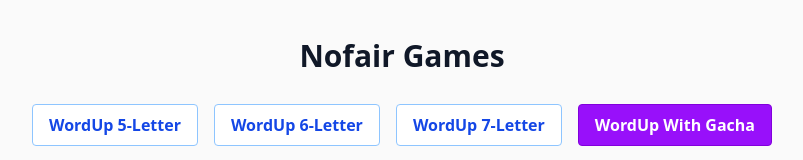
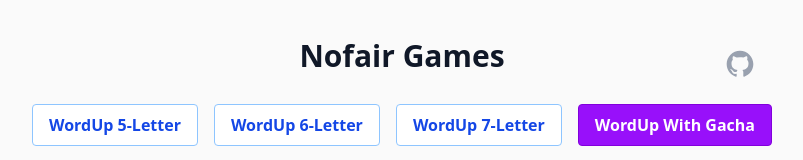
Before and after one commit to haplesshero13/mini-games, a React (Vite) app: page / in a window 1280 px wide. Shown: the top 160 px of the page, without its empty margins (238-1041 px from the left). Built offline with nearby package versions, Linux system fonts and the light colour scheme.

Commit message:
Add github link

```diff
--- a/src/App.tsx
+++ b/src/App.tsx
@@ -9,7 +9,27 @@ export const App: React.FC = () => {
 
   return (
     <div className="mx-auto p-2 sm:p-8 relative flex flex-col min-h-screen max-w-screen text-center bg-zinc-50">
-      <header className="w-full flex flex-col justify-center items-center relative min-h-12">
+      <header className="w-full flex flex-col justify-center items-center relative min-h-12 z-10">
+        <a
+          href="https://github.com/haplesshero13/mini-games/"
+          target="_blank"
+          rel="noopener noreferrer"
+          className="absolute hidden sm:block top-2 right-2 sm:top-4 sm:right-4 text-gray-400 hover:text-black transition-colors"
+          aria-label="View source on GitHub"
+        >
+          <svg
+            className="w-7 h-7 sm:w-8 sm:h-8"
+            fill="currentColor"
+            viewBox="0 0 24 24"
+            aria-hidden="true"
+          >
+            <path
+              fillRule="evenodd"
+              d="M12 2C6.477 2 2 6.484 2 12.021c0 4.428 2.865 8.184 6.839 9.504.5.092.682-.217.682-.483 0-.237-.009-.868-.014-1.703-2.782.605-3.369-1.342-3.369-1.342-.454-1.157-1.11-1.465-1.11-1.465-.908-.62.069-.608.069-.608 1.004.07 1.532 1.032 1.532 1.032.892 1.53 2.341 1.088 2.91.832.092-.647.35-1.088.636-1.338-2.22-.253-4.555-1.113-4.555-4.951 0-1.093.39-1.988 1.029-2.688-.103-.253-.446-1.272.098-2.65 0 0 .84-.27 2.75 1.025A9.564 9.564 0 0 1 12 6.844c.85.004 1.705.115 2.504.337 1.909-1.296 2.748-1.025 2.748-1.025.546 1.378.202 2.397.1 2.65.64.7 1.028 1.595 1.028 2.688 0 3.847-2.338 4.695-4.566 4.944.359.309.678.92.678 1.855 0 1.338-.012 2.419-.012 2.749 0 .268.18.579.688.481C19.138 20.2 22 16.447 22 12.02 22 6.484 17.523 2 12 2z"
+              clipRule="evenodd"
+            />
+          </svg>
+        </a>
         <div className="sm:hidden w-full flex justify-start pr-2 absolute">
           <button
             className="p-2"
@@ -84,6 +104,16 @@ export const App: React.FC = () => {
           gacha={gachaMode}
         />
       </main>
+      <footer className="w-full text-center text-xs text-gray-400 py-2 mt-4">
+        <a
+          href="https://github.com/haplesshero13/mini-games/"
+          target="_blank"
+          rel="noopener noreferrer"
+          className="underline hover:text-blue-600 sm:hidden"
+        >
+          View source on GitHub
+        </a>
+      </footer>
     </div>
   );
 };
```
